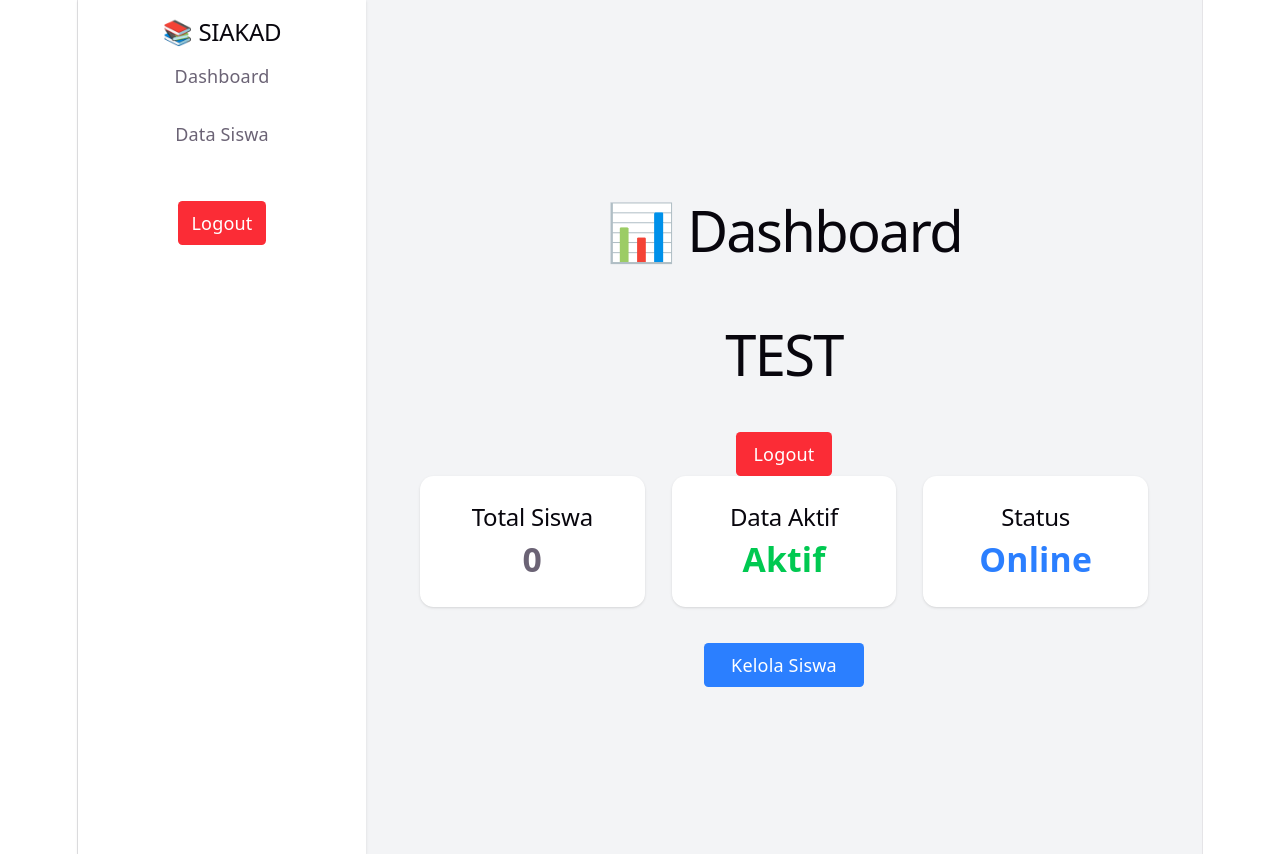
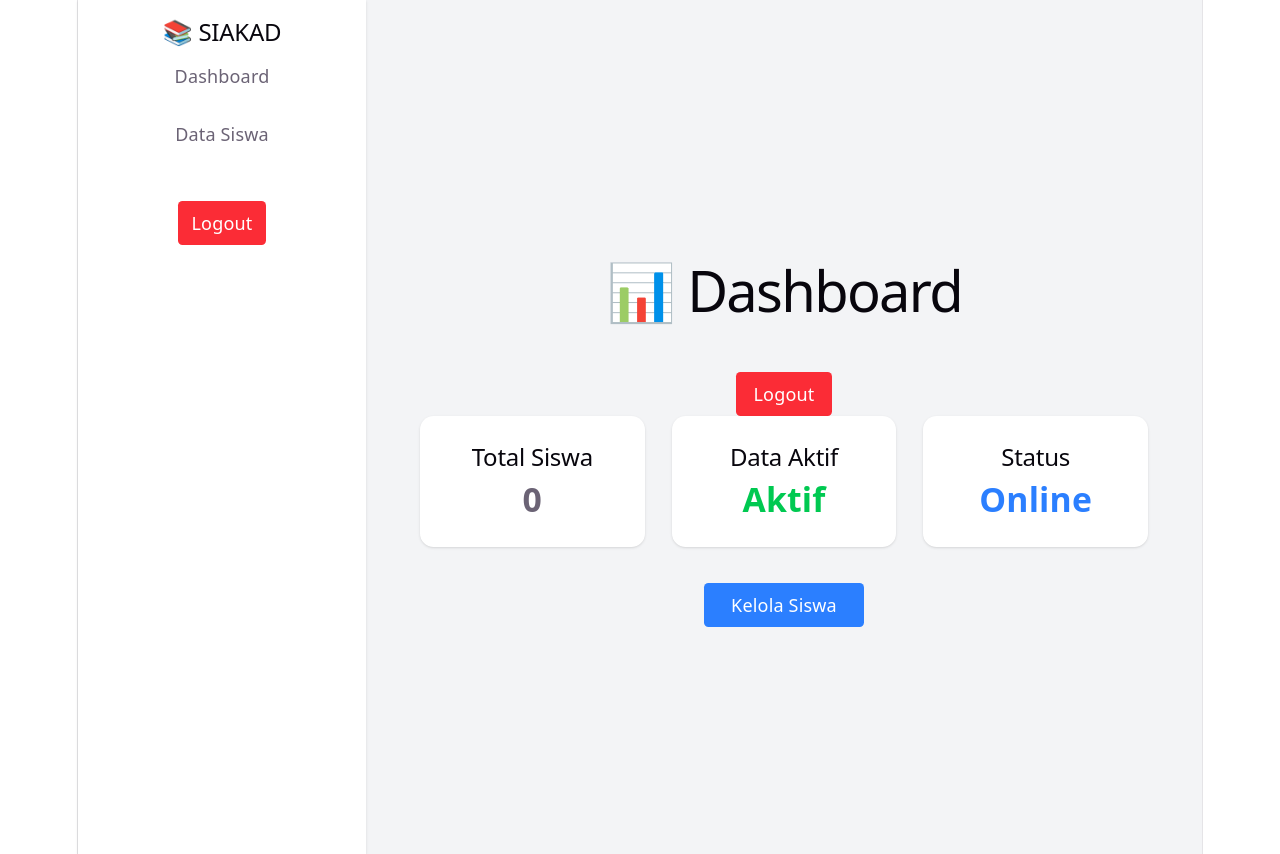
Before and after one commit to wreck046/siakad-react, a React (Vite) app: page / in a window 1280 px wide. Built offline with nearby package versions, Linux system fonts and the light colour scheme; no server answers; sample sign-in values are in the browser's storage.

Commit message:
delete console test

```diff
--- a/src/pages/Dashboard.jsx
+++ b/src/pages/Dashboard.jsx
@@ -18,8 +18,6 @@ export default function Dashboard() {
   return (
     <div className="min-h-screen bg-gray-100 flex flex-col items-center justify-center p-6">
       <h1 className="text-4xl font-bold mb-8 text-black">📊 Dashboard</h1>
-
-      <h1 className="text-5xl text-red-500">TEST</h1>
 
       <button
         className="mt-4 bg-red-500 text-white px-4 py-2 rounded"
```
